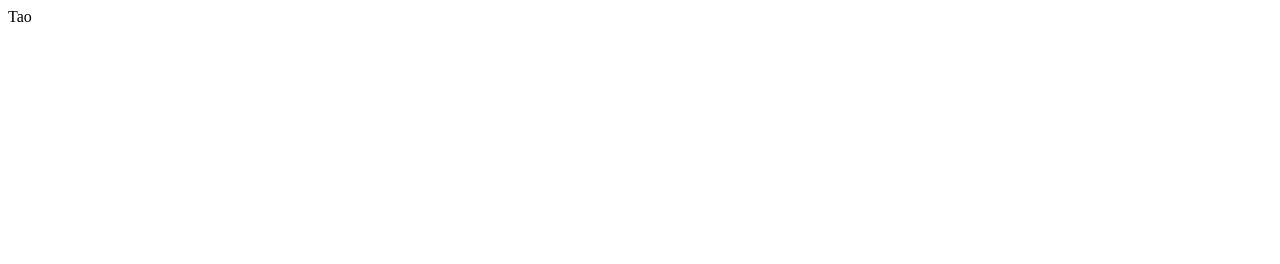
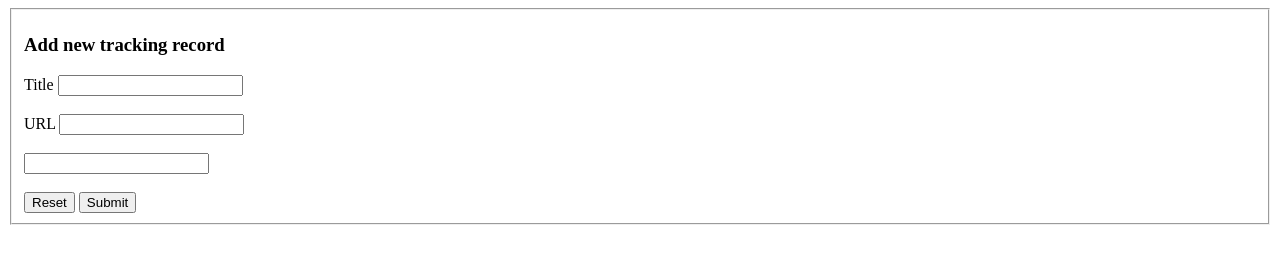
Before and after one commit to markobilanovic/polovni-automobili-tracker, a website: page index.html in a window 1280 px wide. Drawn offline with Linux system fonts and the light colour scheme.

Commit message:
form to add new record wip

```diff
--- a/index.html
+++ b/index.html
@@ -1 +1,15 @@
-Tao
+<form action="/addRecord" method="POST">
+    <fieldset>
+      <h3>Add new tracking record</h3>
+      <label>Title</label>
+      <input type="text" id='title' name="title" required>
+      <br><br>
+      <label>URL</label>
+      <input type="text" id="email" name="email" required>
+      <br><br>
+      <input type="text" id="url" name="url" required>
+      <br><br>
+      <button type="reset">Reset</button>
+      <button type="submit">Submit</button>
+    </fieldset>
+  </form>
```
Also changed, not shown: index.js (+7 -0 lines).
